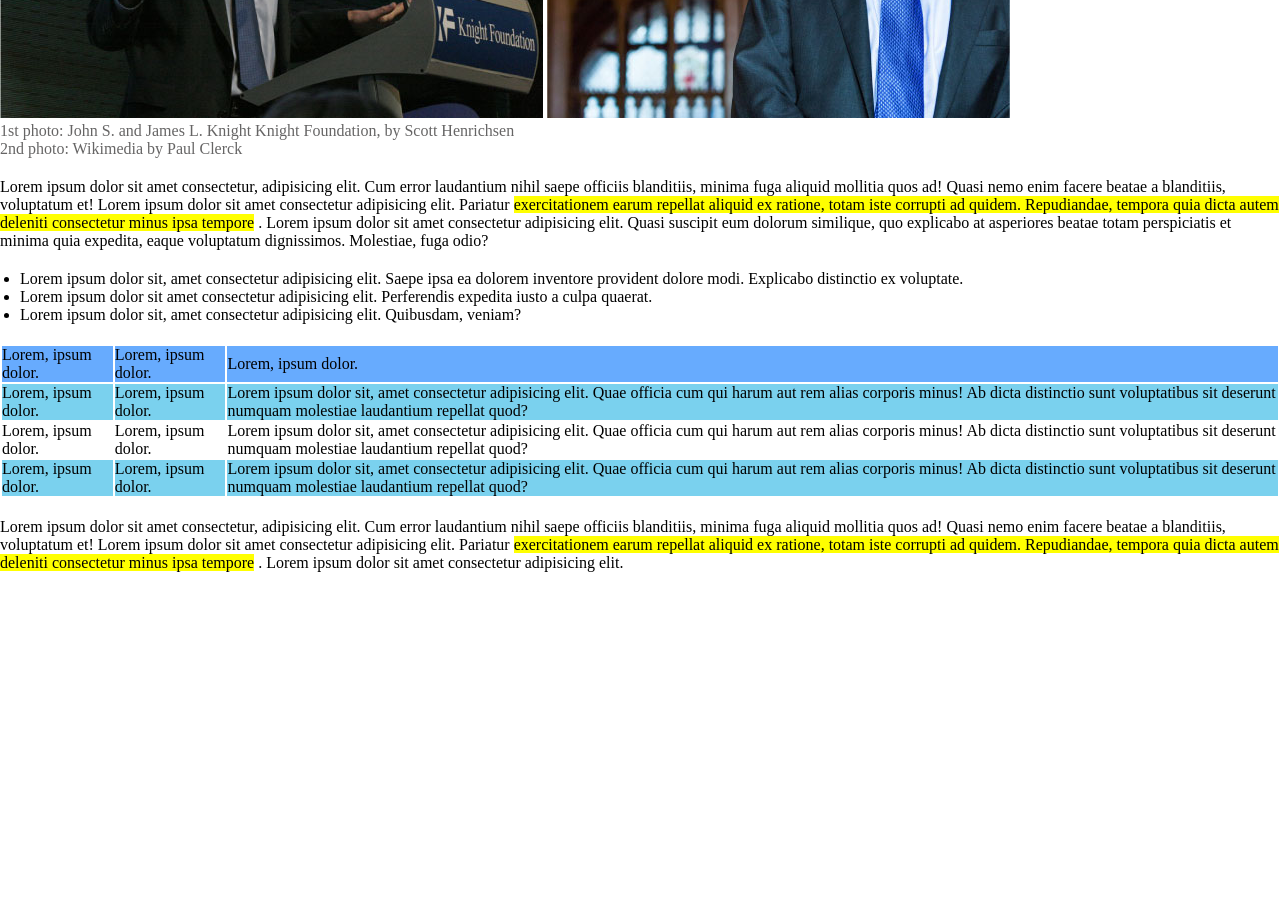
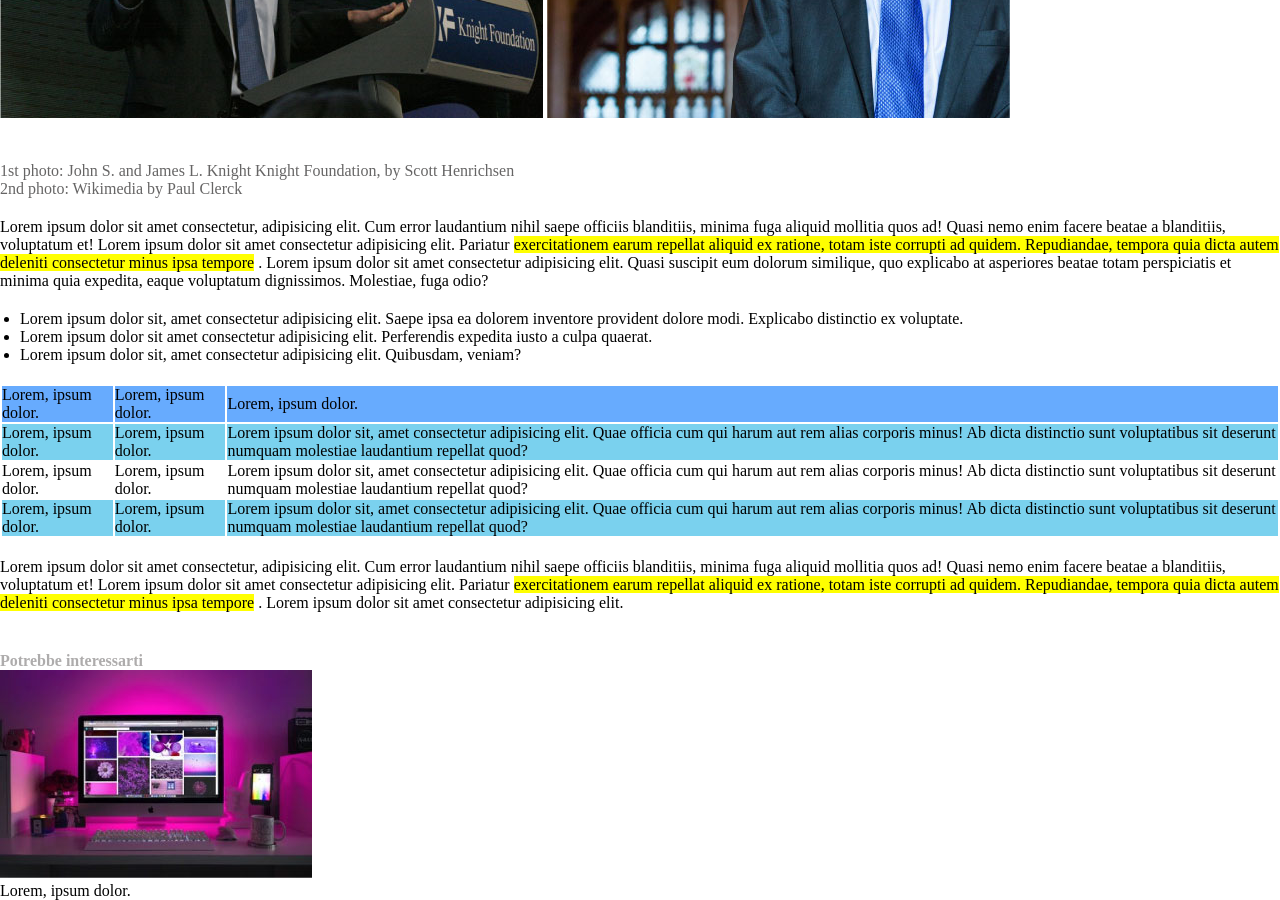
Before and after one commit to Adjol/html-css-booleaner, a plain HTML site: page index.html in a window 1280 px wide. Shown: the part 720-1620 px from the top of the page. Before the commit the page ends 1292 px from the top, so only its background shows below. Drawn offline with Linux system fonts and the light colour scheme.

Commit message:
(aggiornamento x ticket)

```diff
--- a/index.html
+++ b/index.html
@@ -90,6 +90,21 @@
 
     </div>
 
+    <footer>
+        <h4 class="light_gray">Potrebbe interessarti</h4>
+
+        <div class="adds">
+            <img src="img/monitor.jpg" alt="monitor">
+
+            <div class="add_text">
+                <p>Lorem, ipsum dolor.</p>
+
+            </div>
+
+        </div>
+
+
+    </footer>
 
 
 
--- a/style.css
+++ b/style.css
@@ -62,6 +62,20 @@ ul{
     background-color: rgb(122, 209, 238);
 }
 
+footer{
+    margin-top: 40px;
+}
+
+.adds{
+    position: relative;
+    height: 100%;
+    width: auto;
+}
+.add_text{
+    position: absolute;
+
+}
+
 *{
     margin: 0;
     padding: 0;
```
